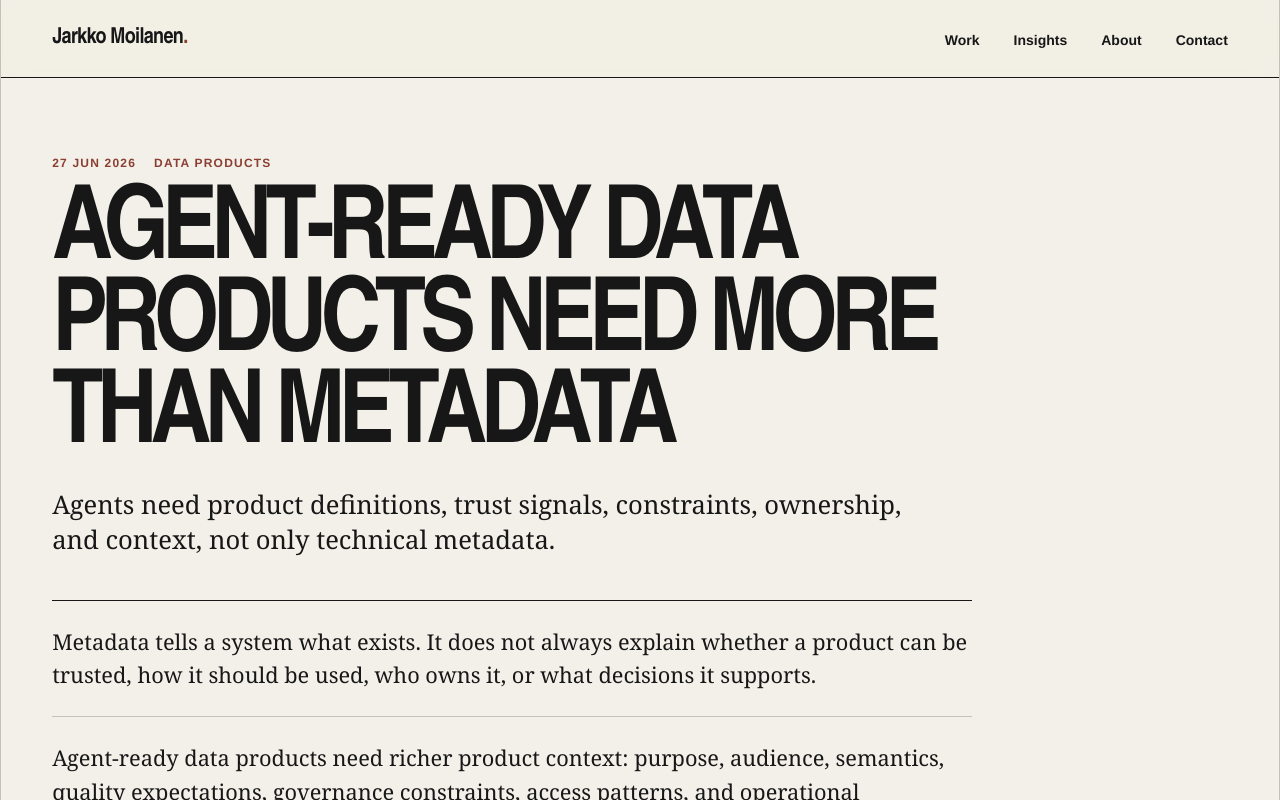
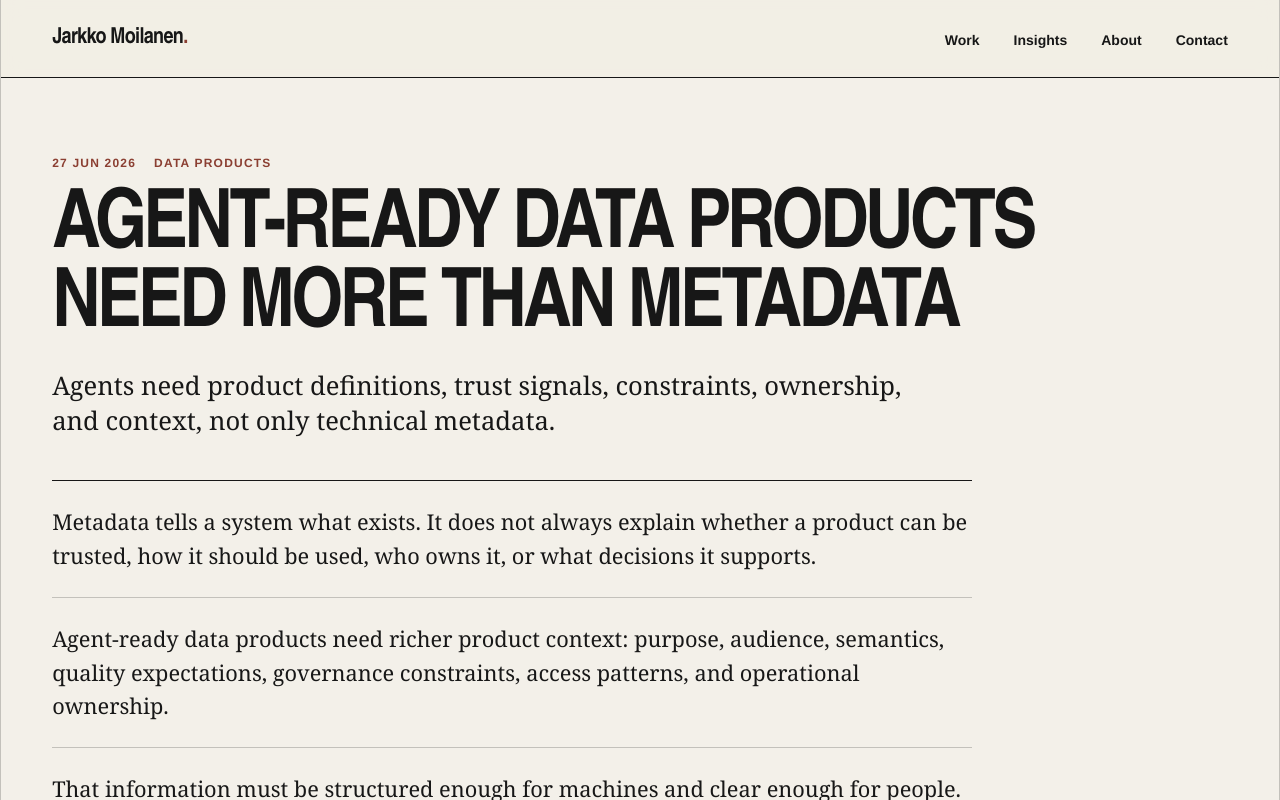
Before and after one commit to kyyberi/jarkko, a Next.js app: page /insights/articles/agent-ready-data-products-need-more-than-metadata in a window 1280 px wide. Shown: the top 800 px of the page. Built offline with nearby package versions, Linux system fonts and the light colour scheme.

Commit message:
Tune article title scale

```diff
--- a/app/globals.css
+++ b/app/globals.css
@@ -436,6 +436,9 @@ h1 {
 
 .article-detail h1 {
   max-width: 1060px;
+  font-size: clamp(44px, 6.4vw, 86px);
+  line-height: 0.96;
+  letter-spacing: -0.045em;
 }
 
 .detail-hero p {
```
